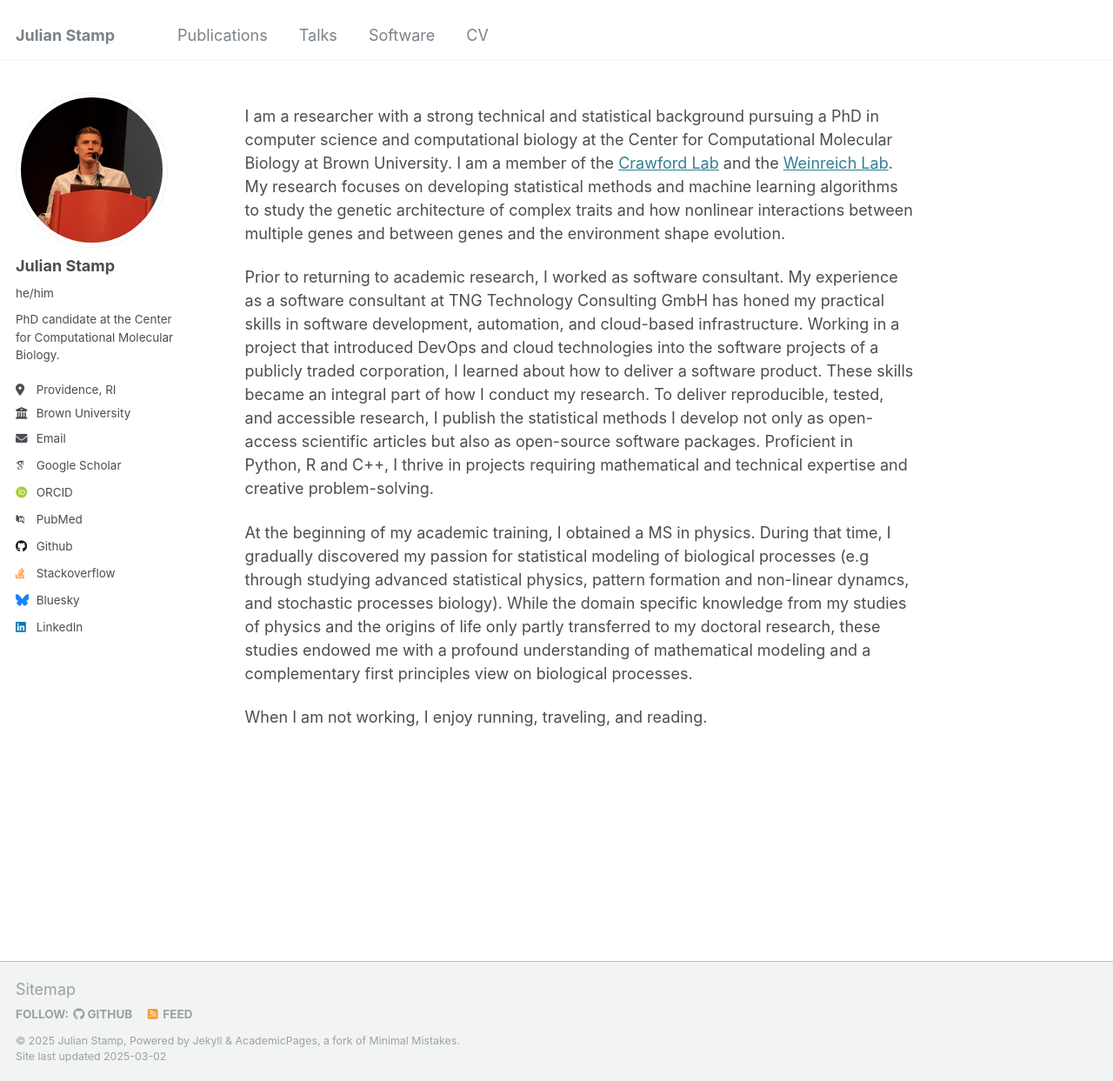
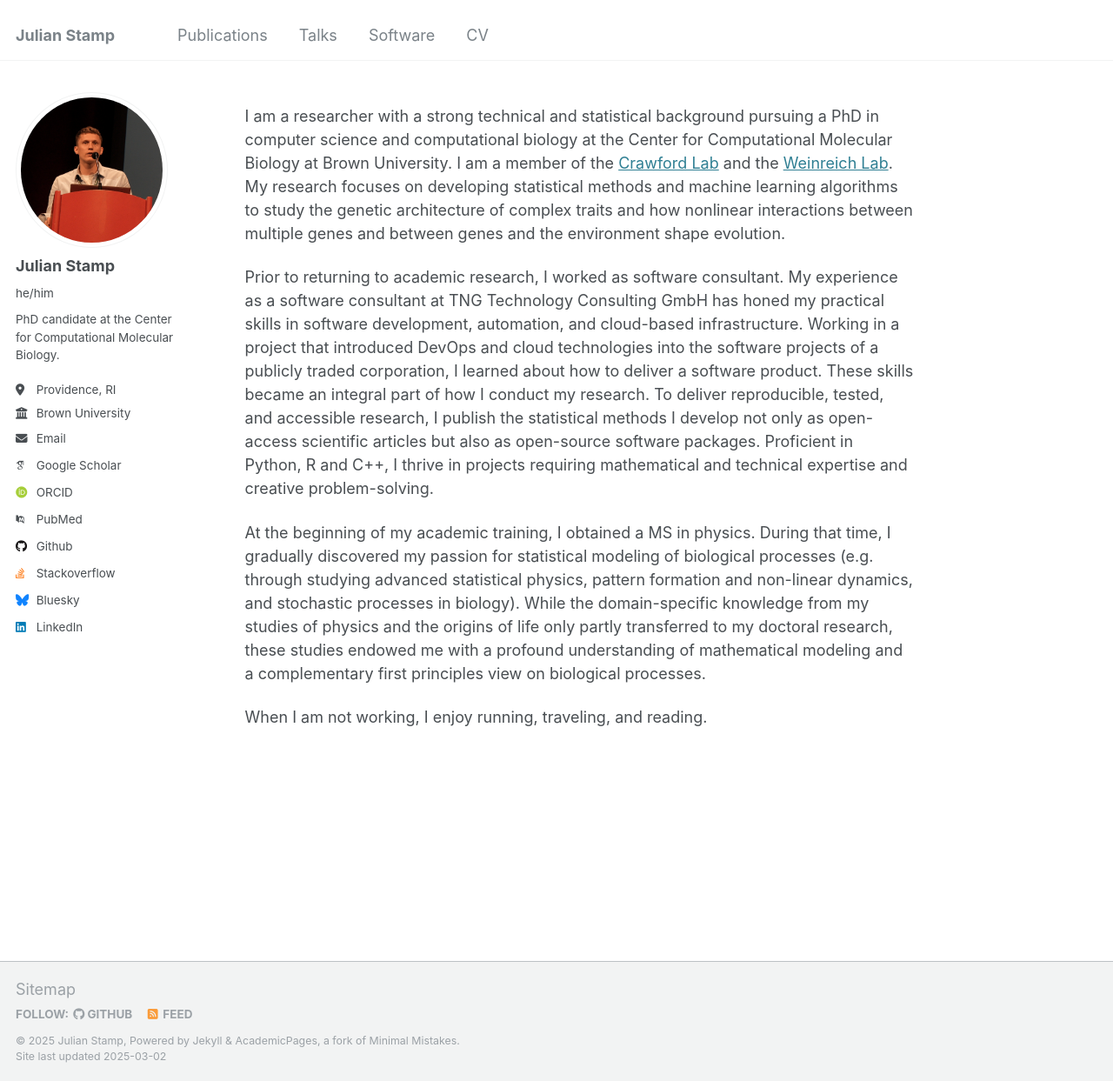
Before and after one commit to jdstamp/jdstamp.github.io, a Jekyll site: the page built from _pages/about.md, in a window 1280 px wide and 1243 px high. Shown: the whole window at 87% size. Built offline with Jekyll 4.4.1, drawn with Linux system fonts in a browser that asks for light colours; some web fonts are replaced.

Commit message:
another one

```diff
--- a/_pages/about.md
+++ b/_pages/about.md
@@ -14,6 +14,6 @@ redirect_from:
 
    Prior to returning to academic research, I worked as software consultant. My experience as a software consultant at TNG Technology Consulting GmbH has honed my practical skills in software development, automation, and cloud-based infrastructure. Working in a project that introduced DevOps and cloud technologies into the software projects of a publicly traded corporation, I learned about how to deliver a software product. These skills became an integral part of how I conduct my research. To deliver reproducible, tested, and accessible research, I publish the statistical methods I develop not only as open-access scientific articles but also as open-source software packages. Proficient in Python, R and C++, I thrive in projects requiring mathematical and technical expertise and creative problem-solving.
 
- At the beginning of my academic training, I obtained a MS in physics. During that time, I gradually discovered my passion for statistical modeling of biological processes (e.g through studying advanced statistical physics, pattern formation and non-linear dynamcs, and stochastic processes biology). While the domain specific knowledge from my studies of physics and the origins of life only partly transferred to my doctoral research, these studies endowed me with a profound understanding of mathematical modeling and a complementary first principles view on biological processes.
+ At the beginning of my academic training, I obtained a MS in physics. During that time, I gradually discovered my passion for statistical modeling of biological processes (e.g. through studying advanced statistical physics, pattern formation and non-linear dynamics, and stochastic processes in biology). While the domain-specific knowledge from my studies of physics and the origins of life only partly transferred to my doctoral research, these studies endowed me with a profound understanding of mathematical modeling and a complementary first principles view on biological processes.
 
   When I am not working, I enjoy running, traveling, and reading.
```
